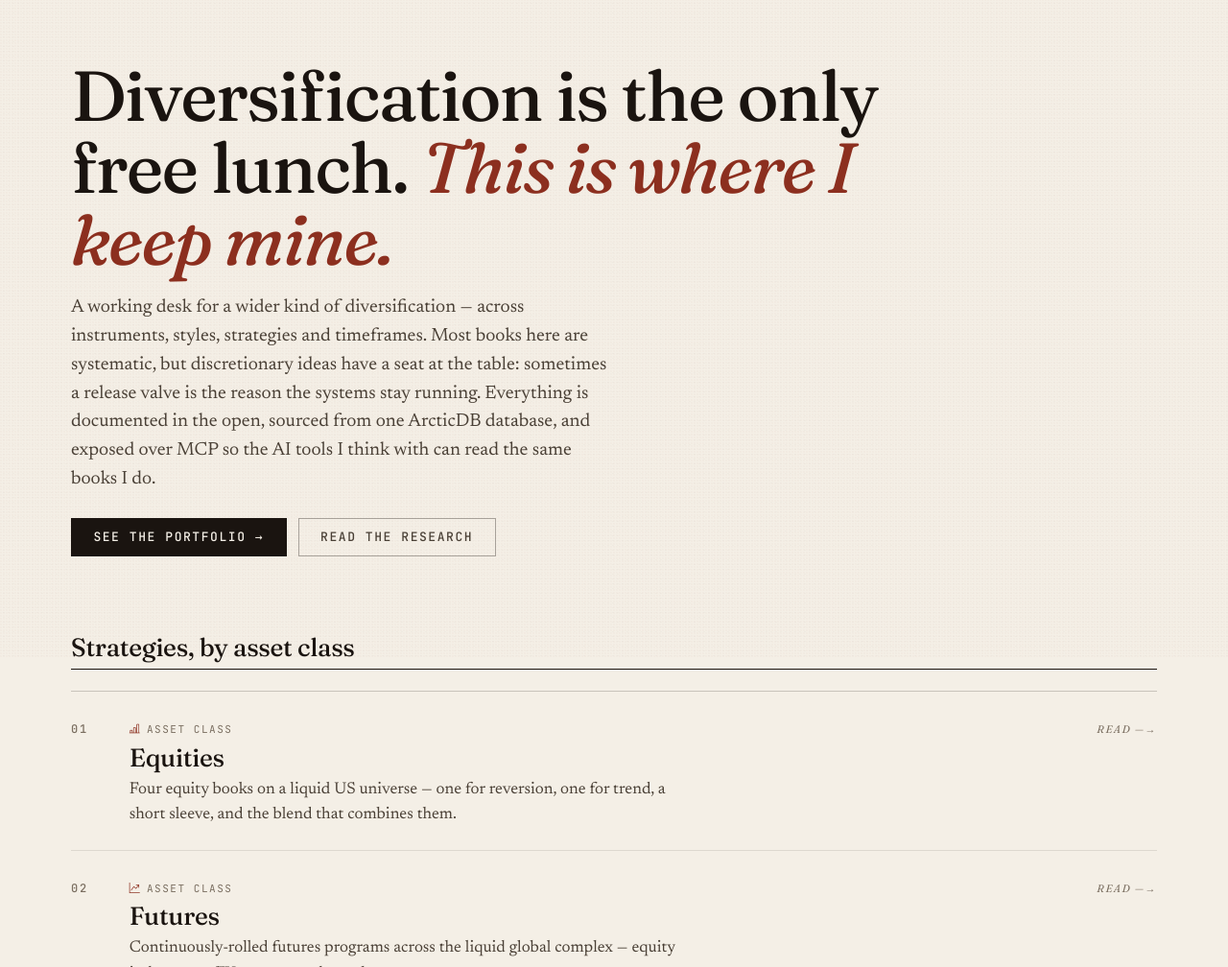
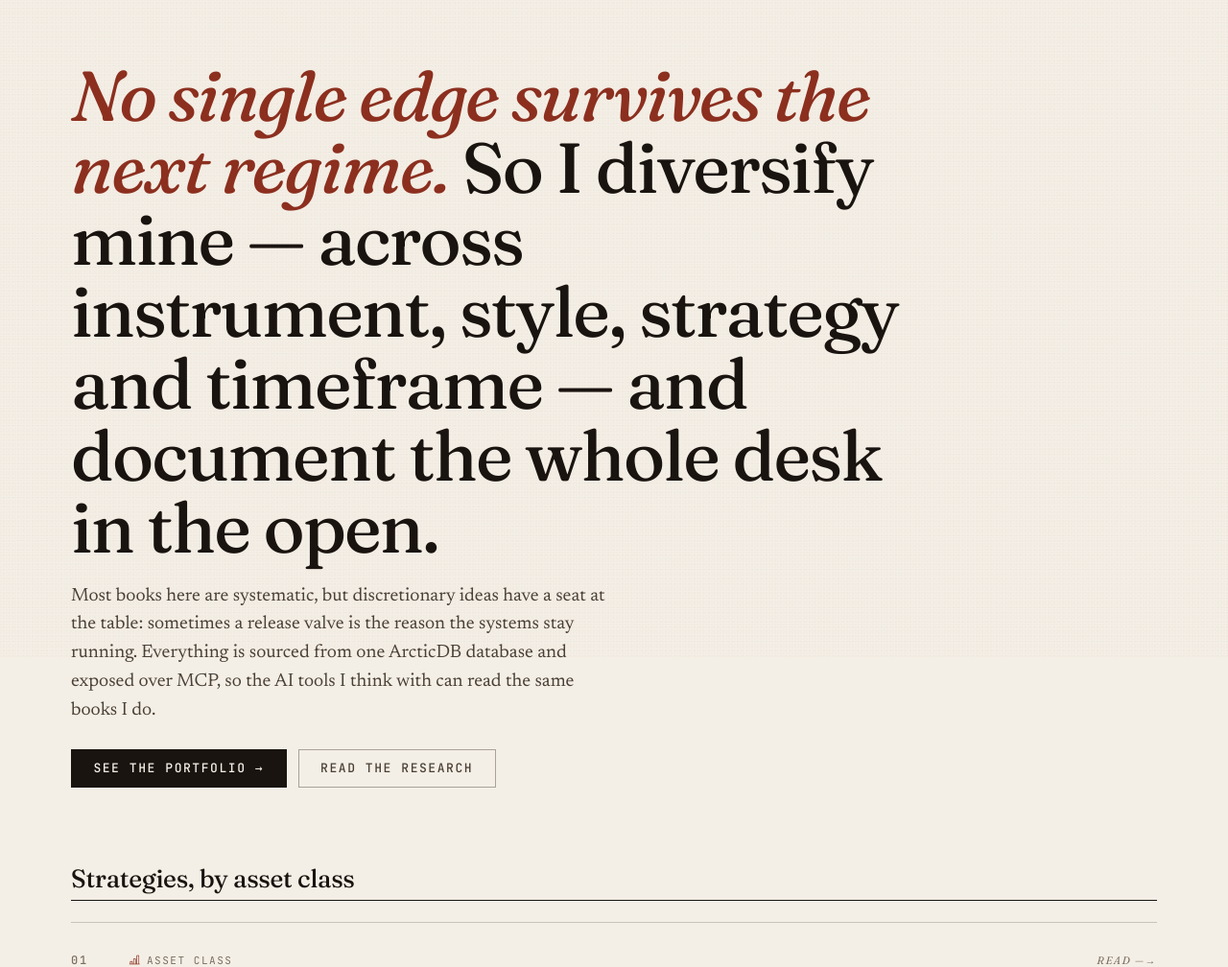
Before and after one commit to lowQuant/lange-invest, a FastAPI app: page / in a window 1280 px wide. Shown: the part 115-1123 px from the top of the page at 96% size. Run offline with FastAPI, Linux system fonts and the light colour scheme.

Commit message:
Hero: flip the rhythm — red italic emphasis first, black anchor after
The previous "Diversification is the only free lunch. / This is where I
keep mine." read black-then-red; the punch landed at the end and the
opening was a finance cliché. Flip the order so the eye lands on the
italic-red phrase first and the black anchor carries the substance.

New copy:
  "No single edge survives the next regime. So I diversify mine —
   across instrument, style, strategy and timeframe — and document
   the whole desk in the open."

The lead beneath it loses the now-duplicated diversification list and
shifts to what the h1 doesn't cover: the systematic/discretionary
duality and the ArcticDB + MCP role.

Co-Authored-By: Claude Opus 4.7 (1M context) <noreply@anthropic.com>

```diff
--- a/app/templates/home.html
+++ b/app/templates/home.html
@@ -3,13 +3,12 @@
 
 {% block content %}
 <section class="hero">
-    <h1>Diversification is the only free lunch. <em>This is where I keep mine.</em></h1>
+    <h1><em>No single edge survives the next regime.</em> So I diversify mine &mdash; across instrument, style, strategy and timeframe &mdash; and document the whole desk in the open.</h1>
     <p class="lead">
-        A working desk for a wider kind of diversification &mdash; across instruments, styles,
-        strategies and timeframes. Most books here are systematic, but discretionary ideas
-        have a seat at the table: sometimes a release valve is the reason the systems stay
-        running. Everything is documented in the open, sourced from one ArcticDB database,
-        and exposed over MCP so the AI tools I think with can read the same books I do.
+        Most books here are systematic, but discretionary ideas have a seat at the table:
+        sometimes a release valve is the reason the systems stay running. Everything is
+        sourced from one ArcticDB database and exposed over MCP, so the AI tools I think
+        with can read the same books I do.
     </p>
     <div class="hero-actions">
         <a href="/portfolio" class="btn btn-primary btn-lg">See the portfolio &rarr;</a>
```
